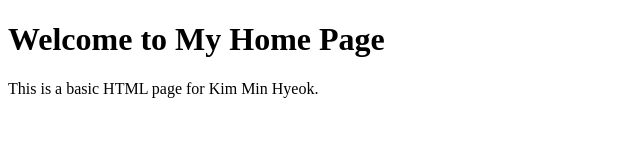
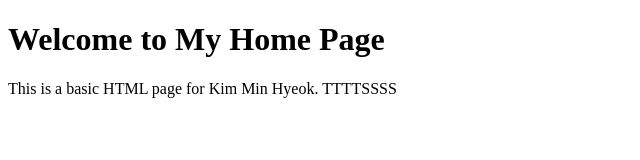
Before and after one commit to dumpling531/mycomputer, a plain HTML site: page index.html in a window 1280 px wide. Shown: the whole page, without its empty margins (0-640 px from the left). Drawn offline with Linux system fonts and the light colour scheme.

Commit message:
update to index.html

```diff
--- a/index.html
+++ b/index.html
@@ -7,6 +7,6 @@
 </head>
 <body>
     <h1>Welcome to My Home Page</h1>
-    <p>This is a basic HTML page for Kim Min Hyeok.</p>
+    <p>This is a basic HTML page for Kim Min Hyeok. TTTTSSSS</p>
 </body>
 </html>
```
